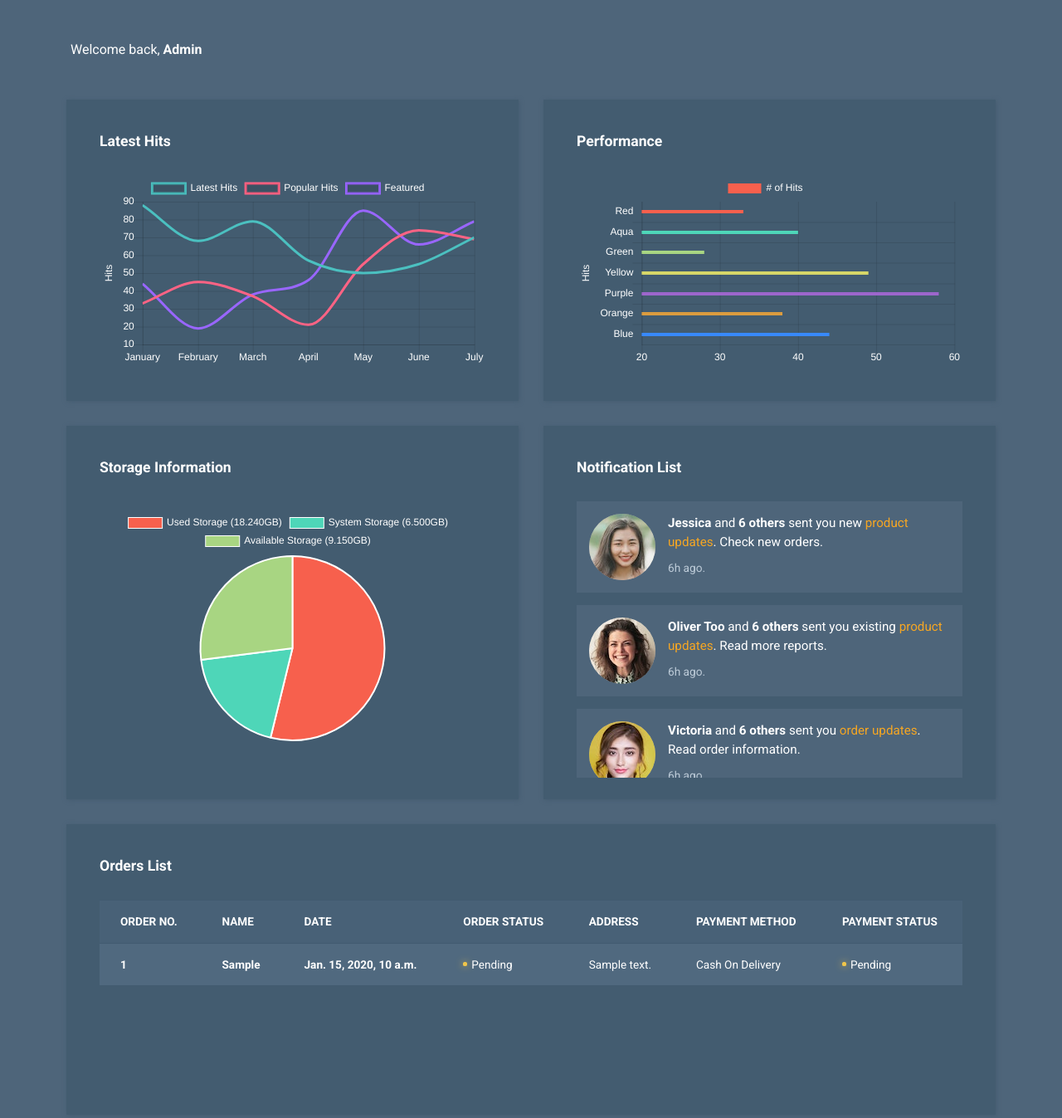
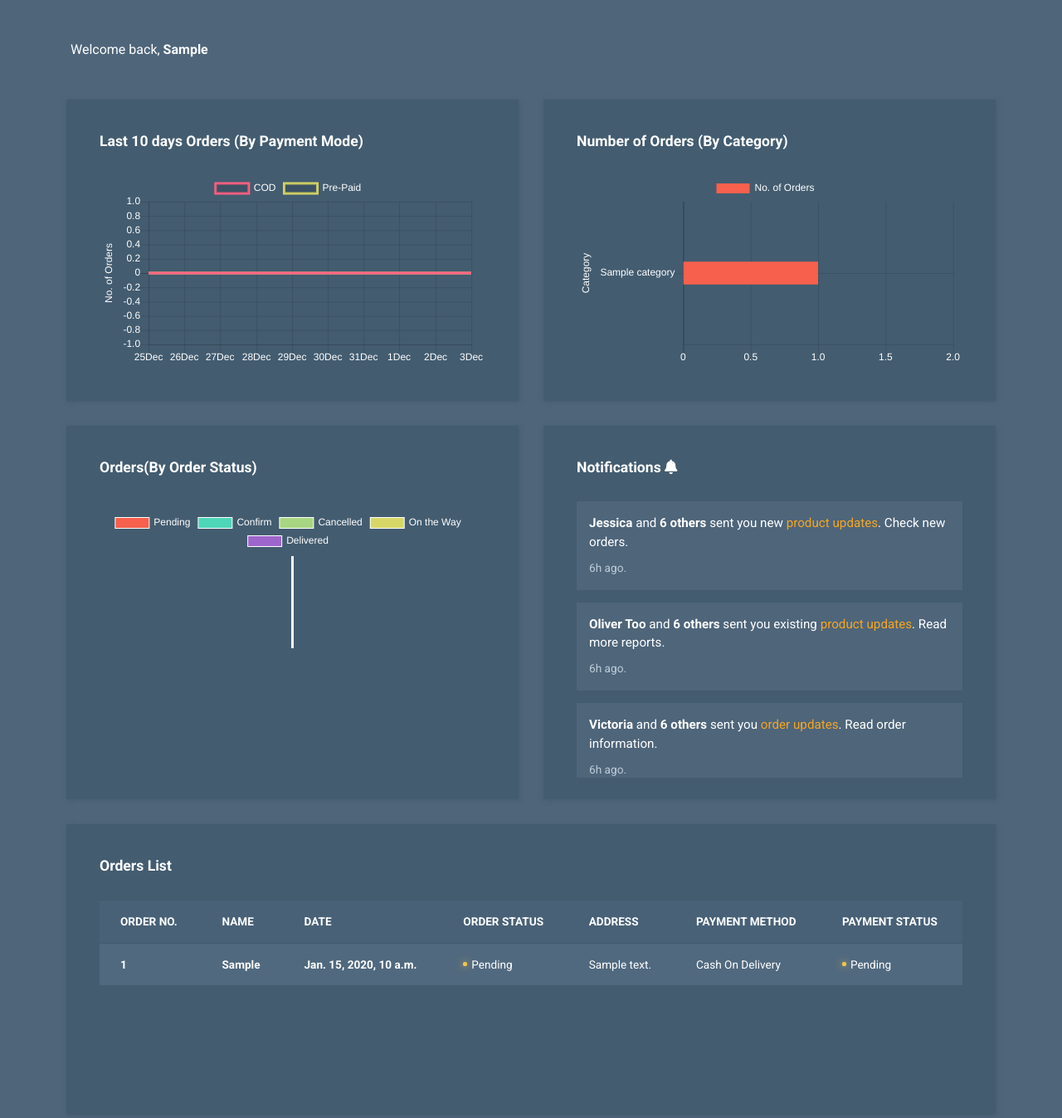
Before and after one commit to ChetanR01/supershopee, a Django app: page /dashboard/ in a window 1280 px wide. Shown: the part 100-1447 px from the top of the page at 83% size. Run offline with Django 4.2, Linux system fonts and the light colour scheme; a user stored in the database is signed in; tables that the repository leaves empty hold one stand-in row (values such as "Sample post"); some libraries are stand-ins or nearby versions.

Commit message:
Dashboard Statistics: piechart(order-status), lineChart(payment-mode-10days), barChart(no order by category)

```diff
--- a/admin_dashboard/views.py
+++ b/admin_dashboard/views.py
@@ -1,5 +1,7 @@
 from django.shortcuts import render, redirect
 from django.contrib import messages
+from django.db.models import Q
+from datetime import datetime, timedelta,date
 from django.views.generic.edit import CreateView
 from django.contrib.auth.models import User, auth
 from manikshop.models import ProductDetails, Category, SubCategory,Order,Contact_form,Subscription,Deal,Extended_user
@@ -14,7 +16,109 @@
             data_check = False
         if data_check.user_type == "admin":
             orders = Order.objects.all().order_by("-date")
-            return render(request, "01-index.html", {"orders":orders})
+            # for Order-Status (Pie Chart)
+            orders_by_orders_ids = Order.objects.filter(date__gte=datetime.now()-timedelta(days=2)).order_by("order_id")
+            pending_orders=0
+            confirm_orders=0
+            on_the_way_orders=0
+            delivered_orders=0
+            cancel_orders=0
+            pre_id=0
+            for order in orders_by_orders_ids:
+                if order.order_id==pre_id:
+                    pass
+                else:
+                    pre_id=order.order_id
+                    if order.order_status=="pending":
+                        pending_orders+=1
+                    elif order.order_status=="cancelled":
+                        cancel_orders+=1
+                    elif order.order_status=="confirm":
+                        confirm_orders+=1
+                    elif order.order_status=="on_the_way":
+                        on_the_way_orders+=1
+                    elif order.order_status=="delivered":
+                        delivered_orders+=1
+
+            # for Order-Status (Bar Chart)
+            categories =Category.objects.all()
+            from django.db.models import Count
+            result = (Order.objects.values('product__category').annotate(product_count=Count('product__category')).order_by('product__category'))
+
+            category_id_list=[]
+            temp_val_list=[]
+            for rec in result:
+                temp_val_list.append(rec['product_count'])
+                category_id_list.append(rec['product__category'])
+
+            values_list=[]
+            temp_count=0
+            for category in categories:
+                if category.id in category_id_list:
+                    values_list.append(temp_val_list[temp_count])
+                    temp_count+=1
+                else:
+                    values_list.append(0)
+
+            # for Line Chart
+            cod_orders_10days=[]
+            prepaid_orders_10days=[]
+            for i in range(10):
+                _10days_orders_orderby_orders_ids = Order.objects.filter(date__gte=date.today()-timedelta(days=i),date__lt=date.today()-timedelta(days=i-1)).order_by("order_id")
+
+                cod_orders=0
+                prepaid_orders=0
+                pre_id=0
+                for order in _10days_orders_orderby_orders_ids:
+                    if order.order_id==pre_id:
+                        pass
+                    else:
+                        pre_id=order.order_id
+                        if order.payment_method=="cash":
+                            cod_orders+=1
+                        elif order.payment_method=="prepaid":
+                            prepaid_orders+=1
+
+                cod_orders_10days.append(cod_orders)
+                prepaid_orders_10days.append(prepaid_orders)
+
+            # reverse prepaid_orders_10days and cod_orders_10days lists
+            cod_orders_10days.reverse()
+            prepaid_orders_10days.reverse()
+
+            # Data Month format list i.e. 03/Feb,..
+            temp_pre_10days_list= [datetime.now().date()-timedelta(days=i) for i in range(10)]
+            pre_10days_list=[]
+            for i in temp_pre_10days_list:
+                day=i.day
+                if i.month==1:
+                    month="Jan"
+                if i.month==2:
+                    month="Feb"
+                if i.month==3:
+                    month="Mar"
+                if i.month==4:
+                    month="Apil"
+                if i.month==5:
+                    month="May"
+                if i.month==6:
+                    month="June"
+                if i.month==7:
+                    month="Jul"
+                if i.month==8:
+                    month="Aug"
+                if i.month==9:
+                    month="Sept"
+                if i.month==10:
+                    month="Oct"
+                if i.month==11:
+                    month="Nov"
+                else:
+                    month="Dec"
+                pre_10days_list.append(f"{day}{month}")
+            pre_10days_list.reverse()
+
+            return render(request, "01-index.html", {"orders":orders,"pending_orders":pending_orders,"cancel_orders":cancel_orders,"confirm_orders":confirm_orders,"on_the_way_orders":on_the_way_orders,"delivered_orders":delivered_orders,"categories":categories,"values_list":values_list,"pre_10days_list":pre_10days_list,"cod_orders_10days":cod_orders_10days,"prepaid_orders_10days":prepaid_orders_10days})
         else:
             print("You're not authorized to access this page, Please Contact Developer for Help!")
             return redirect("/dashboard/logout")
--- a/templates/01-admin-base.html
+++ b/templates/01-admin-base.html
@@ -6,7 +6,7 @@
     <meta charset="UTF-8">
     <meta name="viewport" content="width=device-width, initial-scale=1.0">
     <meta http-equiv="X-UA-Compatible" content="ie=edge">
-    <title>Product Admin - Dashboard HTML Template</title>
+    <title>Product Admin - Dashboard</title>
     <link rel="stylesheet" href="https://fonts.googleapis.com/css?family=Roboto:400,700">
     <!-- https://fonts.google.com/specimen/Roboto -->
     <link rel="stylesheet" href="{% static 'dashboard/css/fontawesome.min.css' %}">
@@ -172,6 +172,7 @@
             });
         })
     </script>
+    {% block chartjs %}{% endblock chartjs %}
 </body>
 
 </html>
--- a/templates/01-index.html
+++ b/templates/01-index.html
@@ -5,37 +5,40 @@
         <div class="container">
             <div class="row">
                 <div class="col">
-                    <p class="text-white mt-5 mb-5">Welcome back, <b>Admin</b></p>
+                    <p class="text-white mt-5 mb-5">Welcome back, <b>{{user.first_name}}</b></p>
                 </div>
             </div>
             <!-- row -->
             <div class="row tm-content-row">
+
                 <div class="col-sm-12 col-md-12 col-lg-6 col-xl-6 tm-block-col">
                     <div class="tm-bg-primary-dark tm-block">
-                        <h2 class="tm-block-title">Latest Hits</h2>
-                        <canvas id="lineChart"></canvas>
+                        <h2 class="tm-block-title">Last 10 days Orders (By Payment Mode)</h2>
+                        <canvas id="lineChart1"></canvas>
                     </div>
                 </div>
+
                 <div class="col-sm-12 col-md-12 col-lg-6 col-xl-6 tm-block-col">
                     <div class="tm-bg-primary-dark tm-block">
-                        <h2 class="tm-block-title">Performance</h2>
-                        <canvas id="barChart"></canvas>
+                        <h2 class="tm-block-title">Number of Orders (By Category)</h2>
+                        <canvas id="barChart1"></canvas>
                     </div>
                 </div>
+
                 <div class="col-sm-12 col-md-12 col-lg-6 col-xl-6 tm-block-col">
                     <div class="tm-bg-primary-dark tm-block tm-block-taller">
-                        <h2 class="tm-block-title">Storage Information</h2>
-                        <div id="pieChartContainer">
-                            <canvas id="pieChart" class="chartjs-render-monitor" width="200" height="200"></canvas>
+                        <h2 class="tm-block-title">Orders(By Order Status)</h2>
+                        <div id="pieChart1Container">
+                            <canvas id="pieChart1" class="chartjs-render-monitor" width="200" height="200"></canvas>
                         </div>
                     </div>
                 </div>
+
                 <div class="col-sm-12 col-md-12 col-lg-6 col-xl-6 tm-block-col">
                     <div class="tm-bg-primary-dark tm-block tm-block-taller tm-block-overflow">
-                        <h2 class="tm-block-title">Notification List</h2>
+                        <h2 class="tm-block-title">Notifications <i class="fas fa-bell"></i></h2>
                         <div class="tm-notification-items">
                             <div class="media tm-notification-item">
-                                <div class="tm-gray-circle"><img src="img/notification-01.jpg" alt="Avatar Image" class="rounded-circle"></div>
                                 <div class="media-body">
                                     <p class="mb-2"><b>Jessica</b> and <b>6 others</b> sent you new <a href="#"
                                             class="tm-notification-link">product updates</a>. Check new orders.</p>
@@ -43,7 +46,6 @@
                                 </div>
                             </div>
                             <div class="media tm-notification-item">
-                                <div class="tm-gray-circle"><img src="img/notification-02.jpg" alt="Avatar Image" class="rounded-circle"></div>
                                 <div class="media-body">
                                     <p class="mb-2"><b>Oliver Too</b> and <b>6 others</b> sent you existing <a href="#"
                                             class="tm-notification-link">product updates</a>. Read more reports.</p>
@@ -51,7 +53,6 @@
                                 </div>
                             </div>
                             <div class="media tm-notification-item">
-                                <div class="tm-gray-circle"><img src="img/notification-03.jpg" alt="Avatar Image" class="rounded-circle"></div>
                                 <div class="media-body">
                                     <p class="mb-2"><b>Victoria</b> and <b>6 others</b> sent you <a href="#"
                                             class="tm-notification-link">order updates</a>. Read order information.</p>
@@ -59,7 +60,6 @@
                                 </div>
                             </div>
                             <div class="media tm-notification-item">
-                                <div class="tm-gray-circle"><img src="img/notification-01.jpg" alt="Avatar Image" class="rounded-circle"></div>
                                 <div class="media-body">
                                     <p class="mb-2"><b>Laura Cute</b> and <b>6 others</b> sent you <a href="#"
                                             class="tm-notification-link">product records</a>.</p>
@@ -67,7 +67,6 @@
                                 </div>
                             </div>
                             <div class="media tm-notification-item">
-                                <div class="tm-gray-circle"><img src="img/notification-02.jpg" alt="Avatar Image" class="rounded-circle"></div>
                                 <div class="media-body">
                                     <p class="mb-2"><b>Samantha</b> and <b>6 others</b> sent you <a href="#"
                                             class="tm-notification-link">order stuffs</a>.</p>
@@ -75,7 +74,6 @@
                                 </div>
                             </div>
                             <div class="media tm-notification-item">
-                                <div class="tm-gray-circle"><img src="img/notification-03.jpg" alt="Avatar Image" class="rounded-circle"></div>
                                 <div class="media-body">
                                     <p class="mb-2"><b>Sophie</b> and <b>6 others</b> sent you <a href="#"
                                             class="tm-notification-link">product updates</a>.</p>
@@ -83,7 +81,6 @@
                                 </div>
                             </div>
                             <div class="media tm-notification-item">
-                                <div class="tm-gray-circle"><img src="img/notification-01.jpg" alt="Avatar Image" class="rounded-circle"></div>
                                 <div class="media-body">
                                     <p class="mb-2"><b>Lily A</b> and <b>6 others</b> sent you <a href="#"
                                             class="tm-notification-link">product updates</a>.</p>
@@ -91,7 +88,6 @@
                                 </div>
                             </div>
                             <div class="media tm-notification-item">
-                                <div class="tm-gray-circle"><img src="img/notification-02.jpg" alt="Avatar Image" class="rounded-circle"></div>
                                 <div class="media-body">
                                     <p class="mb-2"><b>Amara</b> and <b>6 others</b> sent you <a href="#"
                                             class="tm-notification-link">product updates</a>.</p>
@@ -99,7 +95,6 @@
                                 </div>
                             </div>
                             <div class="media tm-notification-item">
-                                <div class="tm-gray-circle"><img src="img/notification-03.jpg" alt="Avatar Image" class="rounded-circle"></div>
                                 <div class="media-body">
                                     <p class="mb-2"><b>Cinthela</b> and <b>6 others</b> sent you <a href="#"
                                             class="tm-notification-link">product updates</a>.</p>
@@ -191,3 +186,145 @@
         </div>
 
 {% endblock content %}
+
+{% block chartjs %}
+<script type="text/javascript">
+    {% comment %} For Pie Chart {% endcomment %}
+    if ($("#pieChart1").length) {
+    var chartHeight = 300;
+    $("#pieChart1Container").css("height", chartHeight + "px");
+    ctxPie = document.getElementById("pieChart1").getContext("2d");
+    optionsPie = {
+        responsive: true,
+        maintainAspectRatio: false,
+        layout: {
+        padding: {
+            left: 10,
+            right: 10,
+            top: 10,
+            bottom: 10
+        }
+        },
+        legend: {
+        position: "top"
+        }
+    };
+
+    configPie = {
+        type: "pie",
+        data: {
+        datasets: [
+            {
+            data: [{{pending_orders}}, {{confirm_orders}}, {{cancel_orders}},{{on_the_way_orders}},{{delivered_orders}}],
+            backgroundColor: ["#F7604D","#4ED6B8","#A8D582","#D7D768","#9D66CC",],
+            label: "Storage"
+            }
+        ],
+        labels: [
+            "Pending",
+            "Confirm",
+            "Cancelled",
+            "On the Way",
+            "Delivered",
+        ]
+        },
+        options: optionsPie
+    };
+    pieChart1 = new Chart(ctxPie, configPie);
+    }
+
+    {% comment %} For Bar Chart {% endcomment %}
+    if ($("#barChart1").length) {
+        ctxBar = document.getElementById("barChart1").getContext("2d");
+
+        optionsBar = {
+          responsive: true,
+          scales: {
+            yAxes: [
+              {
+                barPercentage: 0.2,
+                ticks: {
+                  beginAtZero: true
+                },
+                scaleLabel: {
+                  display: true,
+                  labelString: "Category"
+                }
+              }
+            ]
+          }
+        };
+
+        optionsBar.maintainAspectRatio =
+          $(window).width() < width_threshold ? false : true;
+
+        configBar = {
+          type: "horizontalBar",
+          data: {
+            labels: [{% for category in categories %}"{{category.name}}",{% endfor %}],
+            datasets: [
+              {
+                label: "No. of Orders",
+                data: {{values_list}},
+                backgroundColor: ["#F7604D","#4ED6B8","#A8D582","#D7D768","#9D66CC","#DB9C3F","#3889FC","#D1D0CE","#F7604D","#4ED6B8","#A8D582","#D7D768","#9D66CC","#DB9C3F","#3889FC","#D1D0CE","#F7604D","#4ED6B8","#A8D582","#D7D768","#9D66CC","#DB9C3F","#3889FC","#D1D0CE",],
+                borderWidth: 0
+              }
+            ]
+          },
+          options: optionsBar
+        };
+
+        barChart1 = new Chart(ctxBar, configBar);
+      }
+
+      {% comment %} For Line Graph {% endcomment %}
+      if ($("#lineChart1").length) {
+        ctxLine = document.getElementById("lineChart1").getContext("2d");
+        optionsLine = {
+          scales: {
+            yAxes: [
+              {
+                scaleLabel: {
+                  display: true,
+                  labelString: "No. of Orders"
+                }
+              }
+            ]
+          }
+        };
+
+        // Set aspect ratio based on window width
+        optionsLine.maintainAspectRatio =
+          $(window).width() < width_threshold ? false : true;
+
+        configLine = {
+          type: "line",
+          data: {
+            labels: [{% for day in pre_10days_list %}"{{day}}",{% endfor %}],
+            datasets: [
+              {
+                label: "COD",
+                data: [{% for order in cod_orders_10days %}{{ order }},{% endfor %}],
+                fill: false,
+                borderColor: "rgba(255,99,132,1)",
+                cubicInterpolationMode: "monotone",
+                pointRadius: 0
+              },
+              {
+                label: "Pre-Paid",
+                data: [{% for order in prepaid_orders_10days %}{{ order }},{% endfor %}],
+                fill: false,
+                borderColor: "#D7D768",
+                cubicInterpolationMode: "monotone",
+                pointRadius: 0
+              }
+            ]
+          },
+          options: optionsLine
+        };
+
+        lineChart1 = new Chart(ctxLine, configLine);
+      }
+
+</script>
+{% endblock chartjs %}
```
